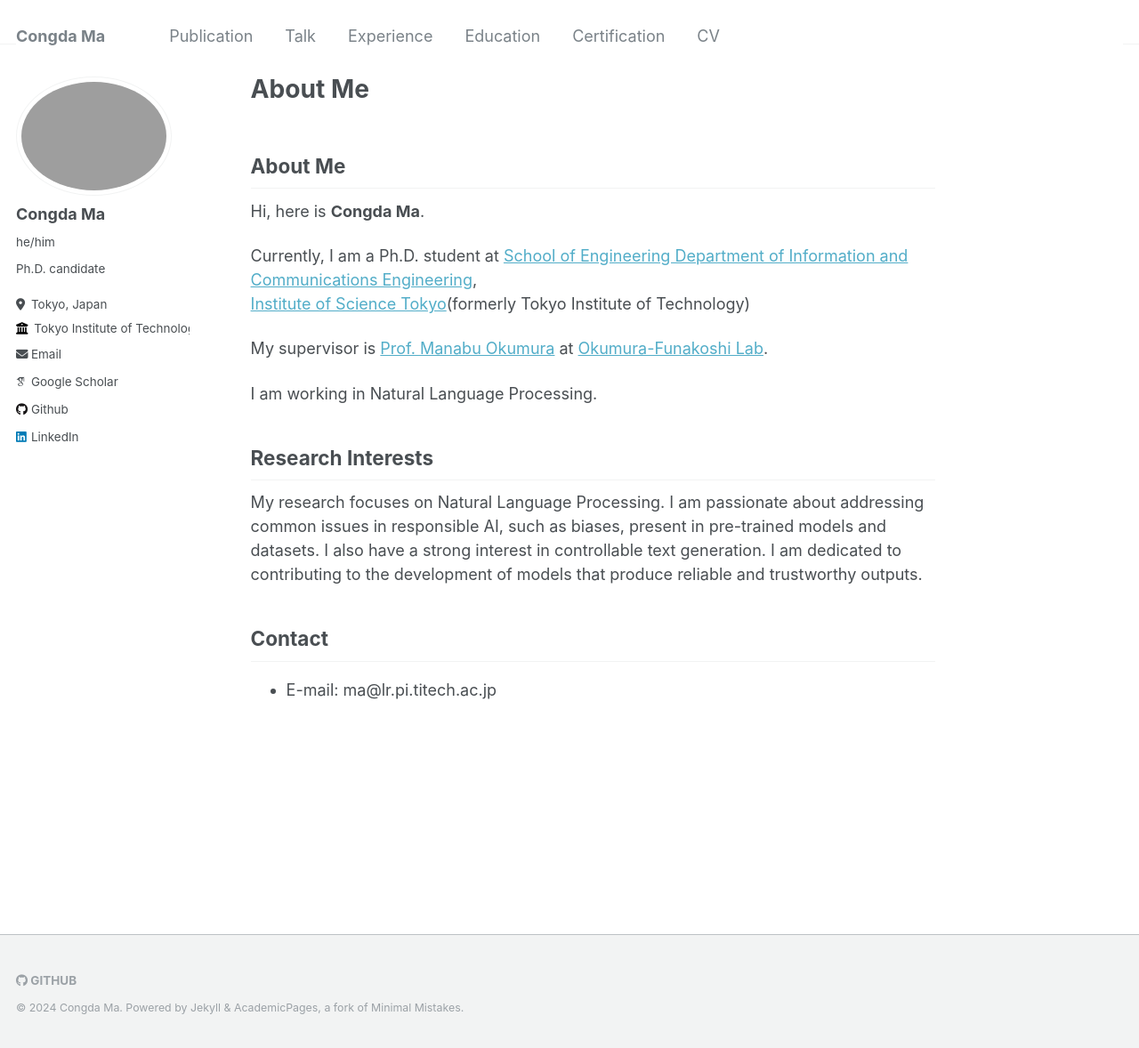
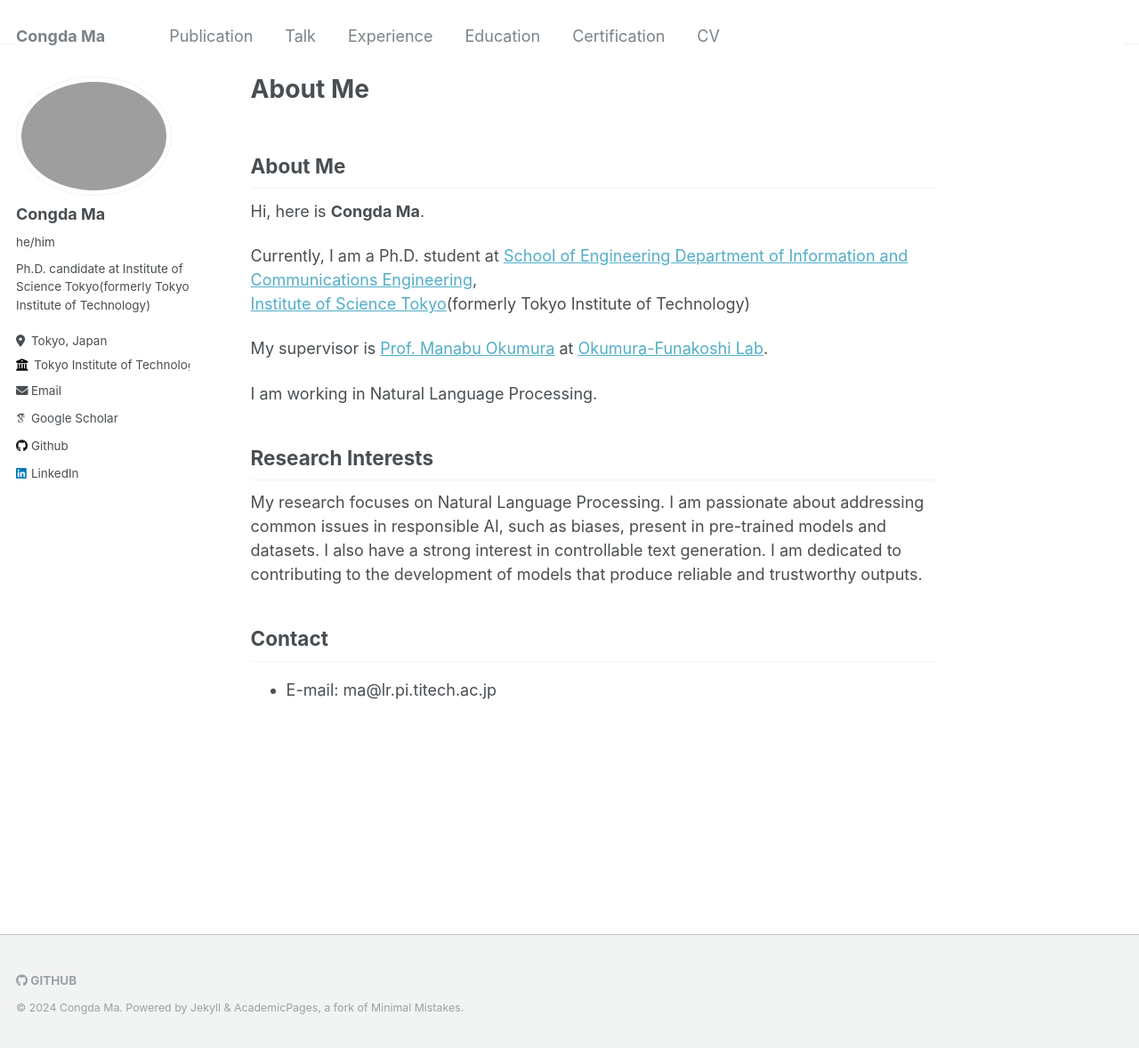
Before and after one commit to derrickmaa/derrickmaa.github.io, a Jekyll site: the page built from _pages/about.md, in a window 1280 px wide and 1178 px high. Shown: the whole window at 89% size. Built offline with Jekyll 4.4.1, drawn with Linux system fonts in a browser that asks for light colours; some web fonts are replaced.

Commit message:
Update _config.yml

```diff
--- a/_config.yml
+++ b/_config.yml
@@ -25,7 +25,7 @@ author:
   avatar           : "profile.png"
   name             : "Congda Ma"
   pronouns         : "he/him"
-  bio              : "Ph.D. candidate"
+  bio              : "Ph.D. candidate at Institute of Science Tokyo(formerly Tokyo Institute of Technology)"
   location         : "Tokyo, Japan"
   employer         : "Tokyo Institute of Technology"
   uri              : # URL
```
